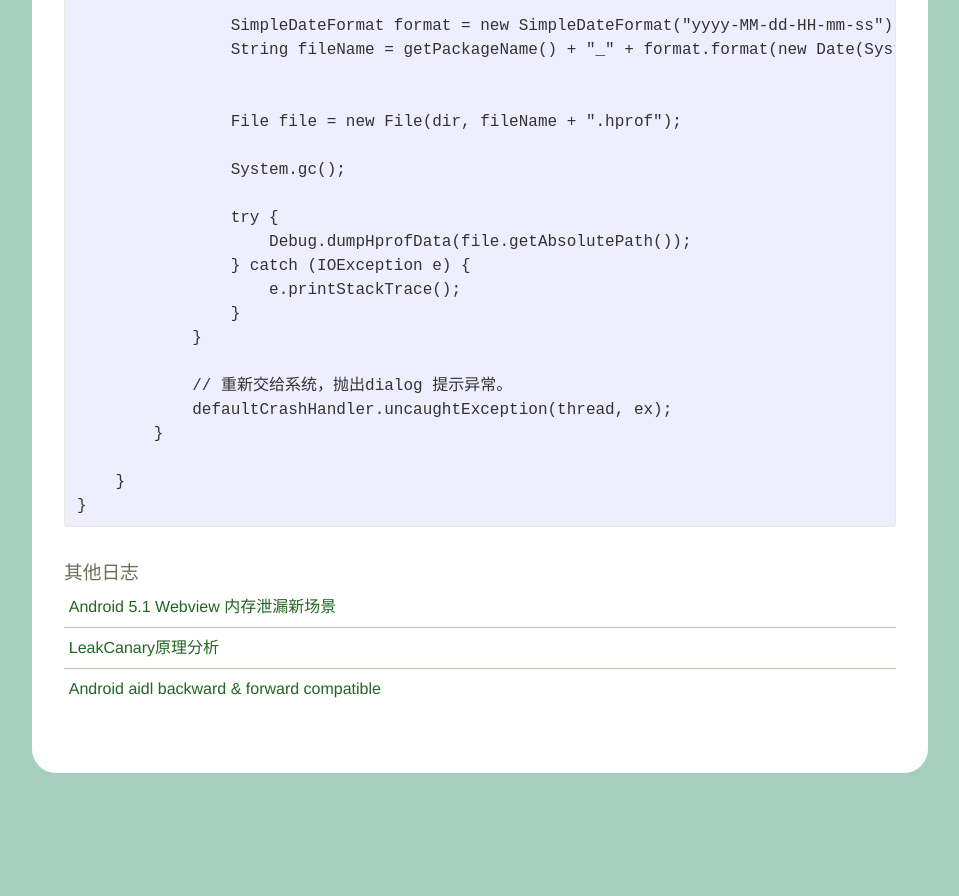
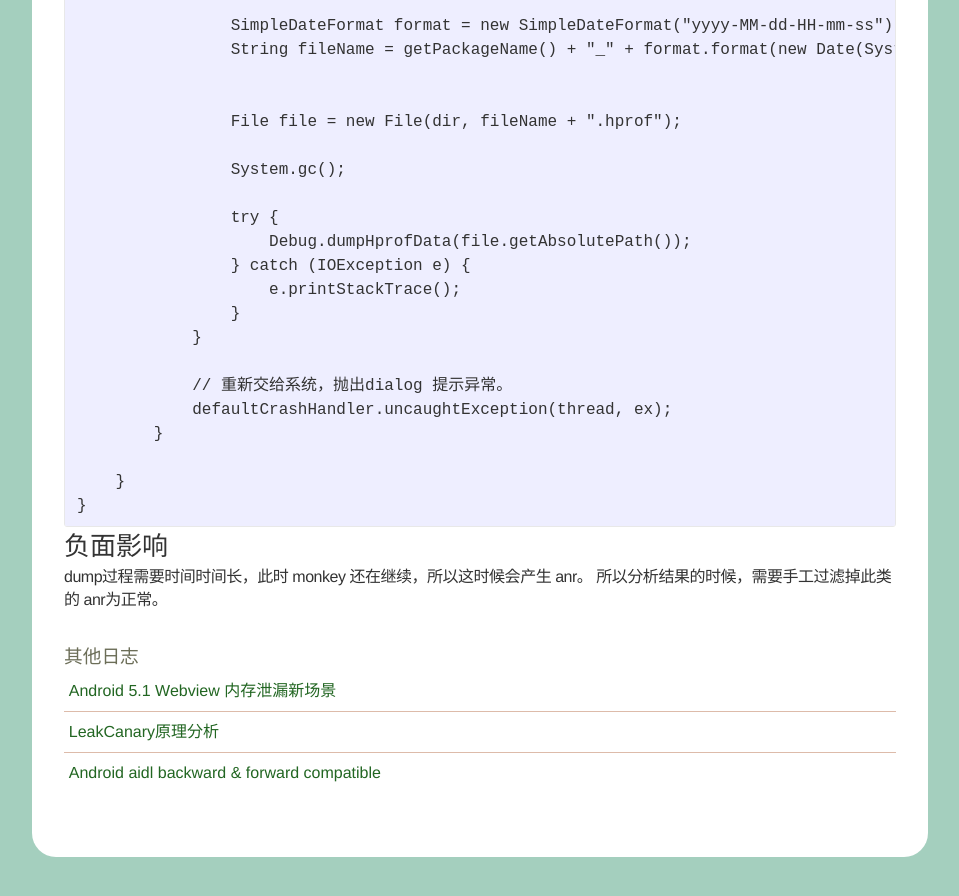
Before and after one commit to coolpers/coolpers.github.io, a Jekyll site: the page built from _posts/2015-07-28-dump-oom-hprof.md, in a window 1280 px wide and 900 px high, scrolled down 1973 px. Shown: the top 896 px of the window, without its empty margins (160-1119 px from the left). Built offline with Jekyll 4.4.1, drawn with Linux system fonts in a browser that asks for light colours; nearby versions of some CDN libraries; comment, search, counter and statistics services are not loaded; before the commit the page ends 2789 px from its top, so only the background shows below that.

Commit message:
modify dump hprof

```diff
--- a/_posts/2015-07-28-dump-oom-hprof.md
+++ b/_posts/2015-07-28-dump-oom-hprof.md
@@ -96,3 +96,8 @@ android app 经常会遇到 OOM 问题，有些 OOM比较容易解决，比如
 
 	    }
 	}
+
+
+### 负面影响 ###
+
+dump过程需要时间时间长，此时 monkey 还在继续，所以这时候会产生 anr。 所以分析结果的时候，需要手工过滤掉此类的 anr为正常。
```
